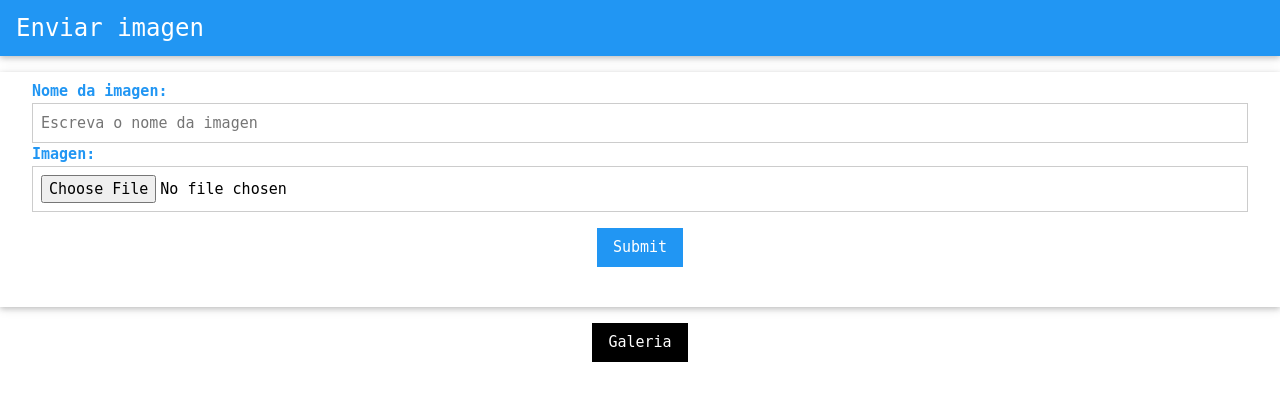
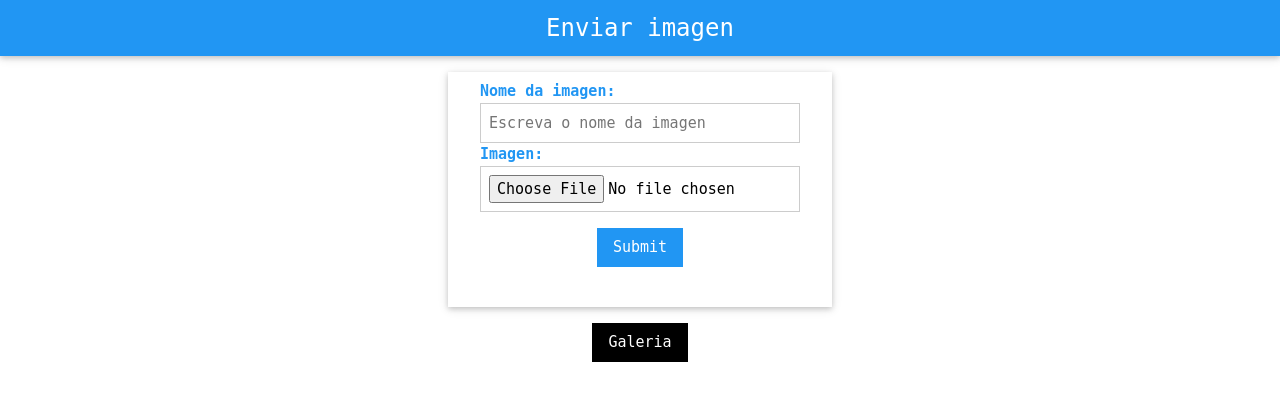
Before and after one commit to kaiodwada/gallery-php-crud, a PHP site: page / in a window 1280 px wide. Shown: the top 401 px of the page. Run offline with PHP 8.4, Linux system fonts and the light colour scheme.

Commit message:
Adding responsivenes to large screens

```diff
--- a/index.php
+++ b/index.php
@@ -11,11 +11,11 @@
 </head>
 <body>
     <main class="w3-monospace">
-        <div class="w3-container w3-margin-bottom w3-card w3-blue">
+        <div class="w3-container w3-margin-bottom w3-card w3-blue name-box">
             <h3 class="w3-monospace">Enviar imagen</h3>
         </div>
-        <section class=" w3-card w3-container">
-            <form enctype="multipart/form-data"action="model/crud/create.php" id="formImg" method="POST" class="w3-padding w3-margin-bottom">
+        <section class=" w3-card w3-container box">
+            <form enctype="multipart/form-data"action="model/crud/create.php" id="formImg" method="POST" class="w3-padding w3-margin-bottom form-box">
                 <label class="w3-text-blue" for="nome"><b> Nome da imagen:</b> </label><input autocomplete="off" type="text" id="nome" class="w3-input w3-border" name="nome" placeholder="Escreva o nome da imagen">
                 <div id="ErroNome"class="w3-padding w3-round w3-panel w3-red">
                     <p class="">
```
